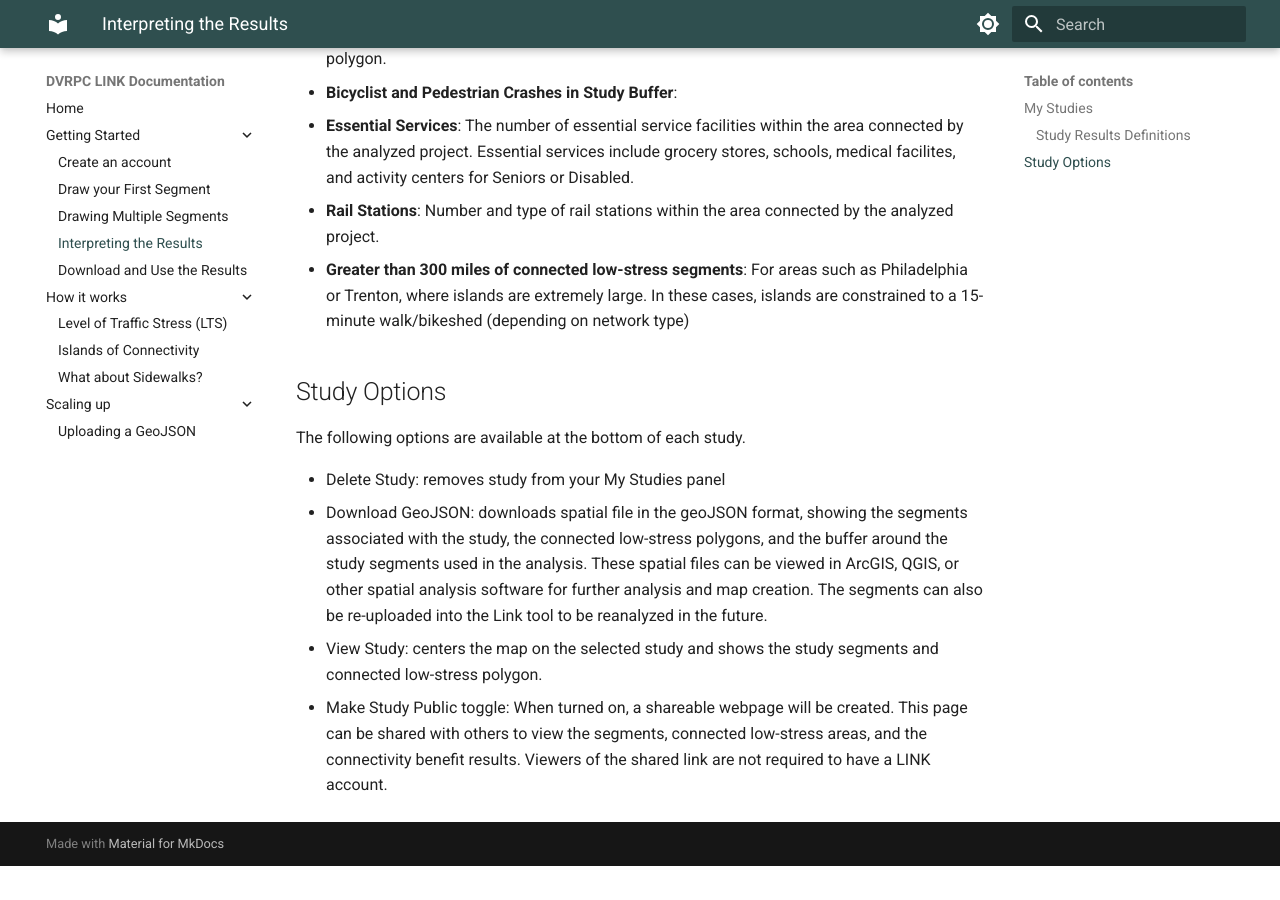
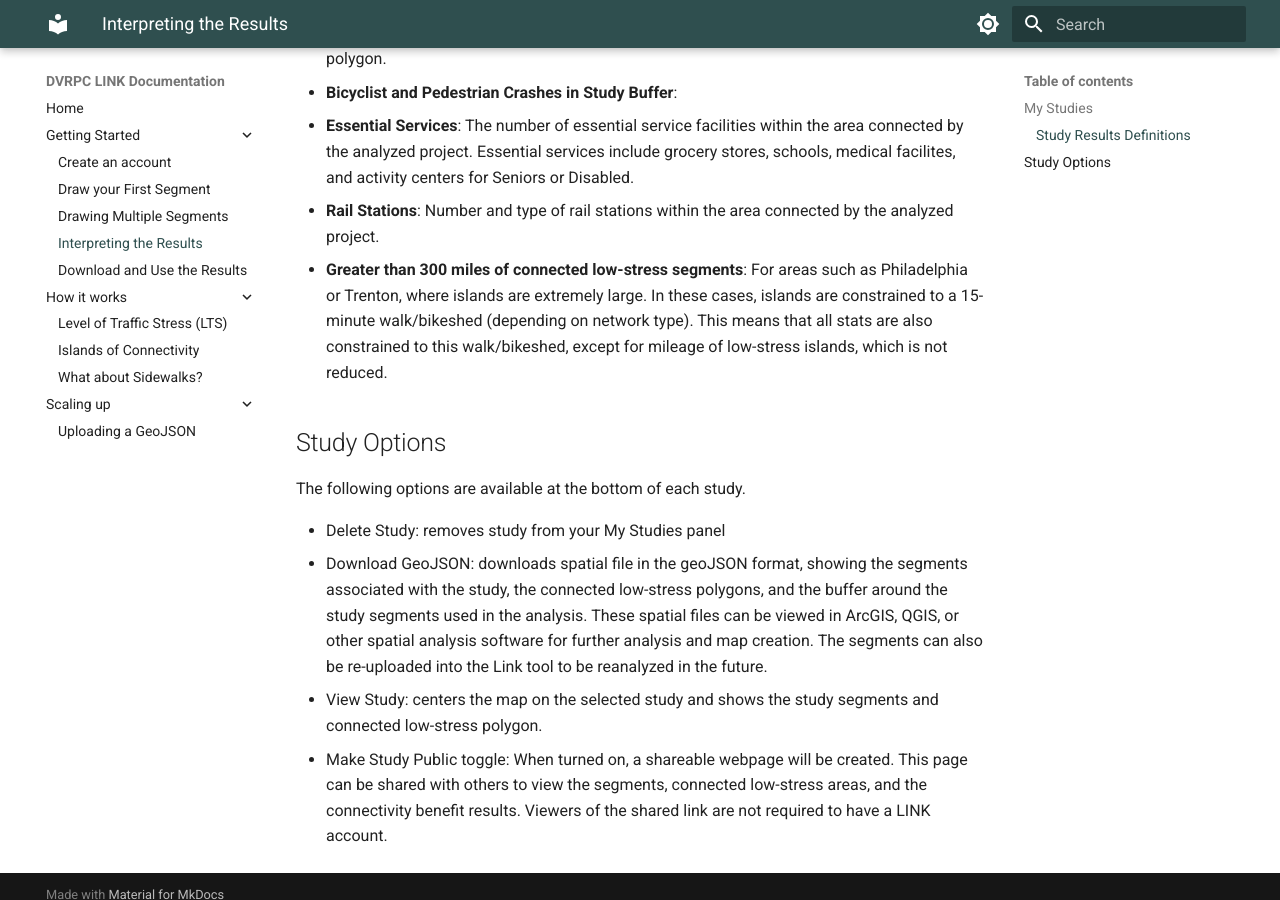
Before and after one commit to dvrpc/link-docs, an MkDocs documentation site: the page built from docs/getting-started/Interpreting-the-results.md, in a window 1280 px wide and 900 px high, scrolled down 1515 px. Built offline with MkDocs 1.6.1 and Material for MkDocs 9.7.7, drawn with Linux system fonts in a browser that asks for light colours; before the commit the page ends 2381 px from its top, so only the background shows below that; some of the changed text lies outside the part shown.

Commit message:
minor text updates

```diff
--- a/docs/getting-started/Interpreting-the-results.md
+++ b/docs/getting-started/Interpreting-the-results.md
@@ -10,7 +10,7 @@ Attributes are defined in the Study Results Definitations section below.
 
 
 ### Study Results Definitions
-- **Miles of low-stress islands**: The total mileage of connected low-stress (LTS 1 and 2 in the bicycle analysis) areas, including the drawn or uploaded facilities being analyzed
+- **Miles of low-stress islands**: The total mileage of connected low-stress (LTS 1 and 2 in the bicycle analysis) areas, including the drawn or uploaded facilities being analyzed.
 - **Total population**: The estimated number of people living in the census tracts touched by the connected areas, as indicated by the ACS 5-year estimates (2017-2021). The polygon highlighting the low-stress areas connected by the proposed facility improvements is the boundary for inclusion in these estimates. If the polygon covers the entire census tract,  all persons living in that tract are counted. If the polygon covers a portion of a census tract, the proportion of the population counted matches the proportion of the tract area covered by the polygon. The population subsets below are calculated using the same method.
 - **Disabled Population**: The estimated number of persons with one or more physical and/or mental disabilities living in the area connected by the analyzed project.
 - **Ethnic Minorities**: The estimated number of persons identifying themselves as being of Hispanic or Spanish origin living in the area connected by the analyzed project.
@@ -26,7 +26,8 @@ Attributes are defined in the Study Results Definitations section below.
 - **Bicyclist and Pedestrian Crashes in Study Buffer**:
 - **Essential Services**: The number of essential service facilities within the area connected by the analyzed project. Essential services include grocery stores, schools, medical facilites, and activity centers for Seniors or Disabled.
 - **Rail Stations**: Number and type of rail stations within the area connected by the analyzed project.
-- **Greater than 300 miles of connected low-stress segments**: For areas such as Philadelphia or Trenton, where islands are extremely large. In these cases, islands are constrained to a 15-minute walk/bikeshed (depending on network type)
+- **Greater than 300 miles of connected low-stress segments**: For areas such as Philadelphia or Trenton, where islands are extremely large. In these cases, islands are constrained to a 15-minute walk/bikeshed (depending on network type).
+This means that all stats are also constrained to this walk/bikeshed, except for mileage of low-stress islands, which is not reduced.
 
 ## Study Options
 
```
Also changed, not shown: docs/getting-started/create-account.md (+5 -2 lines).
